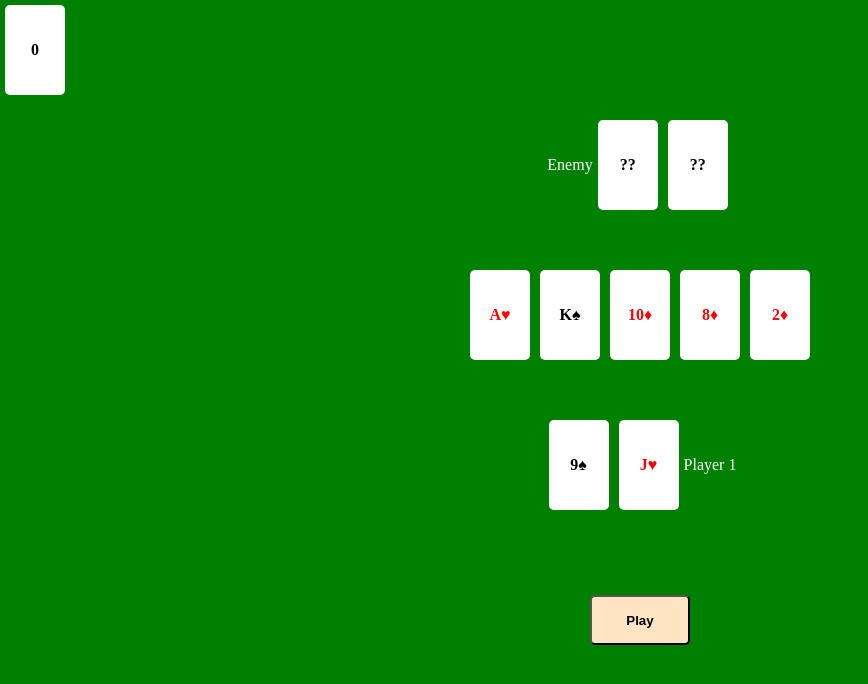
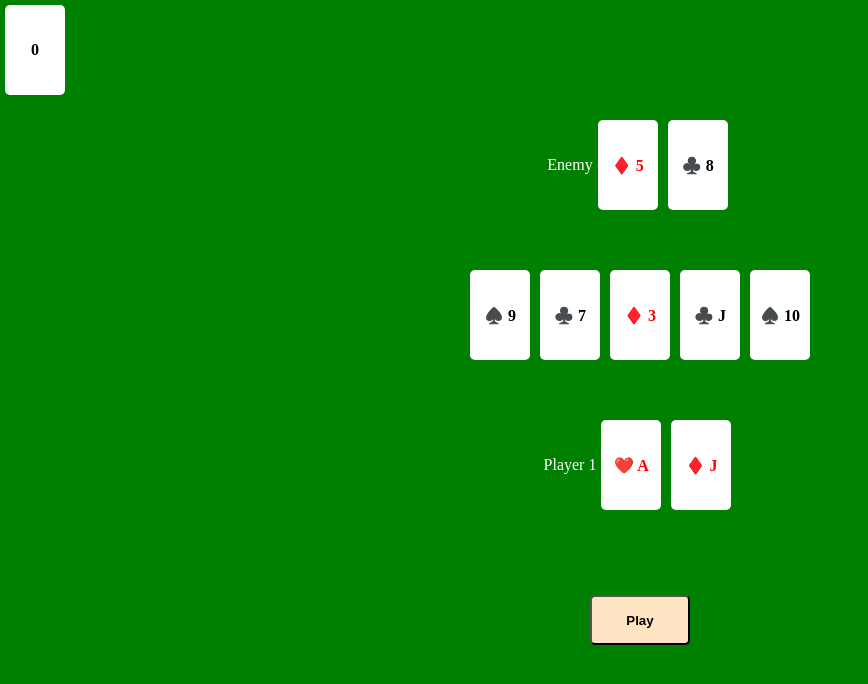
Before and after one commit to Ice192/programming-with-js, a website: page src/tampilan/index.html in a window 1280 px wide. Both pictures are taken after a click on the button "Play". Shown: the whole page, without its empty margins (0-868 px from the left). Drawn offline with Linux system fonts and the light colour scheme.

Commit message:
update card

```diff
--- a/src/card.js
+++ b/src/tampilan/card.js
@@ -1,5 +1,6 @@
 const simbol = ['♠️', '❤️', '♦️', '♣️']
 const angka = [ '2', '3', '4', '5', '6', '7', '8', '9', '10', 'J', 'Q', 'K', 'A']
+
 
 function setCard (simbol, angka) {
     const card = []
@@ -83,22 +84,39 @@ function player (card, total){
 const you = player(final_card, 2)
 const enemy = player(final_card, 2)
 const bandar = player(final_card, 5)
-console.log(you)
-console.log(enemy)
+console.log("you",you)
+console.log("Enemy",enemy)
 console.log(bandar)
 
 console.log(final_card)
 
+function getAngka (card){
+    const angka = card.split("  ")
+    return angka[1]
+}
+
+function getSymbol (card) {
+    const symbol = card.split("  ")
+    return symbol[0]
+}
+
+function getColor (symbol) {
+    let color = "black"
+    if (symbol === "❤️" || symbol === "♦️"){
+        color = "red"
+    }
+
+    return color
+}
 
 function cekPair (card, bandar){
     const result = []
     const temp = card.concat(bandar)
     let count_pair = 0
 
-    for (let i = 0; i < temp.length;i++){
-        const aCard = temp[i].split("  ")
-        const angka = aCard[1]
-        result.push(angka)
+    for (const card of temp){
+        const aCard = getAngka(card)
+        result.push(aCard)
     }
     const pair_used = []
     for (let i = 0; i < result.length - 1; i++){
@@ -147,3 +165,50 @@ function whoWin (player, enemy){
 }
 
 console.log(whoWin(final_you,final_enemy))
+
+
+// UI function
+function getCardUI (card){
+    const symbol = getSymbol(card)
+    const color = getColor(symbol)
+
+    const myElement = document.createElement("div")
+    myElement.classList.add("card", color)
+    myElement.innerHTML = card
+
+    return myElement
+}
+
+const button_play = document.querySelector('#play')
+
+button_play.addEventListener('click', () => {
+    const playerContainer = document.querySelector('#player')
+    const enemyContainer = document.querySelector('#enemy')
+    const dealerContainer = document.querySelector('#dealer')
+
+    // player
+    for (const x of you) {
+        const el = getCardUI(x)
+        playerContainer.append(el)
+    }
+
+    // enemy
+    for (const x of enemy) {
+        const el = getCardUI(x)
+        enemyContainer.append(el)
+    }
+
+    // dealer
+    for (const x of bandar) {
+        const el = getCardUI(x)
+        dealerContainer.append(el)
+    }
+})
+
+// document.addEventListener('DOMContentLoaded', (ev) => {
+//     const player = document.querySelector('#player')
+//     for(const x of you){
+//         const myElement = getCardUI(x)
+//         player.append(myElement)
+//     }
+// })
--- a/src/tampilan/index.html
+++ b/src/tampilan/index.html
@@ -5,36 +5,30 @@
     <meta name="viewport" content="width=device-width, initial-scale=1.0">
     <title>Poker Game</title>
     <link rel="stylesheet" href="style.css">
+    <script src="card.js" defer></script>
 </head>
 <body>
   <div class="card">
     <p>0</p>
   </div>
     <!-- Enemy -->
-  <div class="player center">
+  <div class="player center" id="enemy">
     <div>Enemy</div>
-    <div class="card">??</div>
-    <div class="card">??</div>
   </div>
 
   <!-- Table Cards -->
-  <div class="table center">
-    <div class="card red">A♥</div>
-    <div class="card">K♠</div>
-    <div class="card red">10♦</div>
-    <div class="card red">8♦</div>
-    <div class="card red">2♦</div>
+  <div class="table center" id="dealer">
+
   </div>
 
   <!-- Player 1 -->
-  <div class="player center">
-      <div class="card">9♠</div>
-      <div class="card red">J♥</div>
+  <div class="player center" id="player">
+
       <div>Player 1</div>
   </div>
 
   <div>
-    <button>Play</button>
+    <button id="play">Play</button>
   </div>
 </body>
 </html>
```
